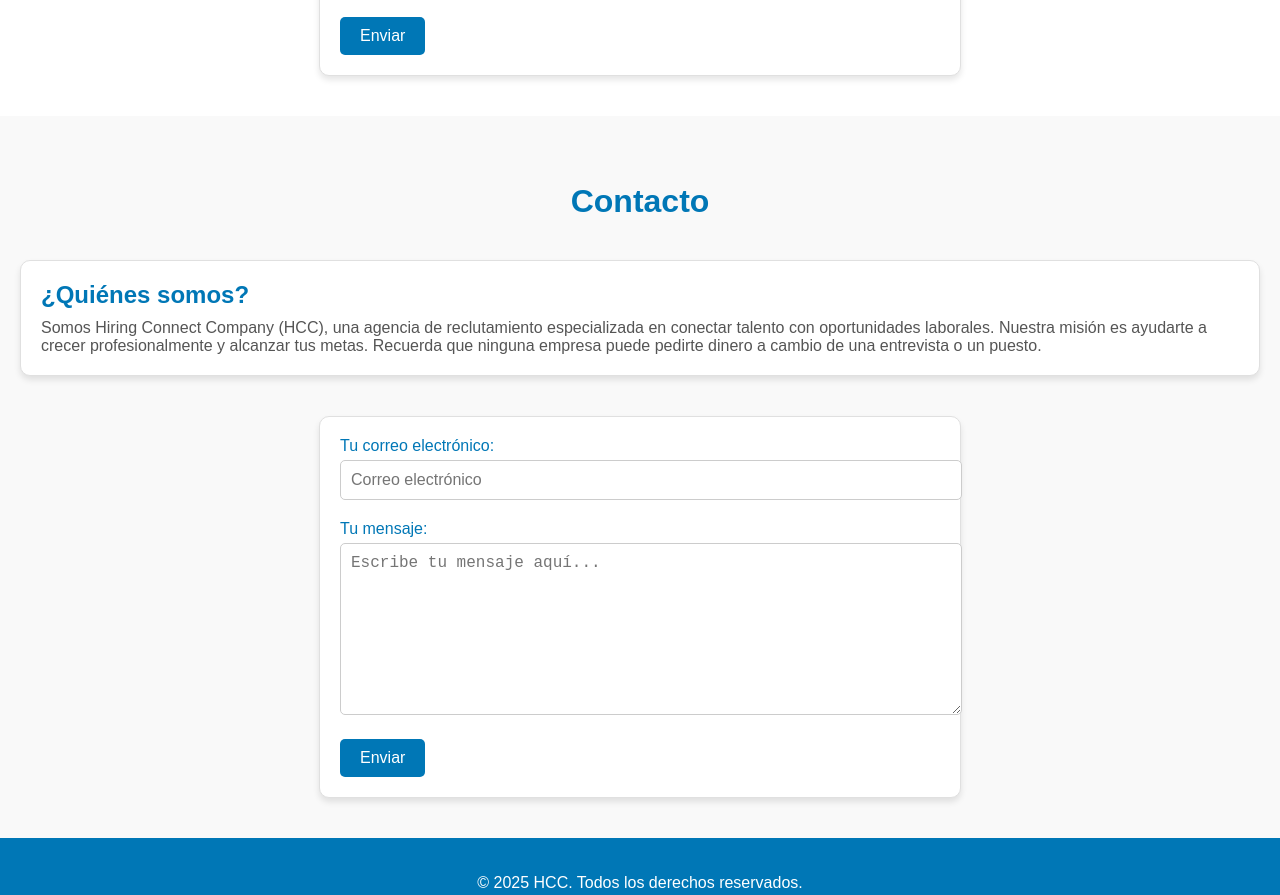
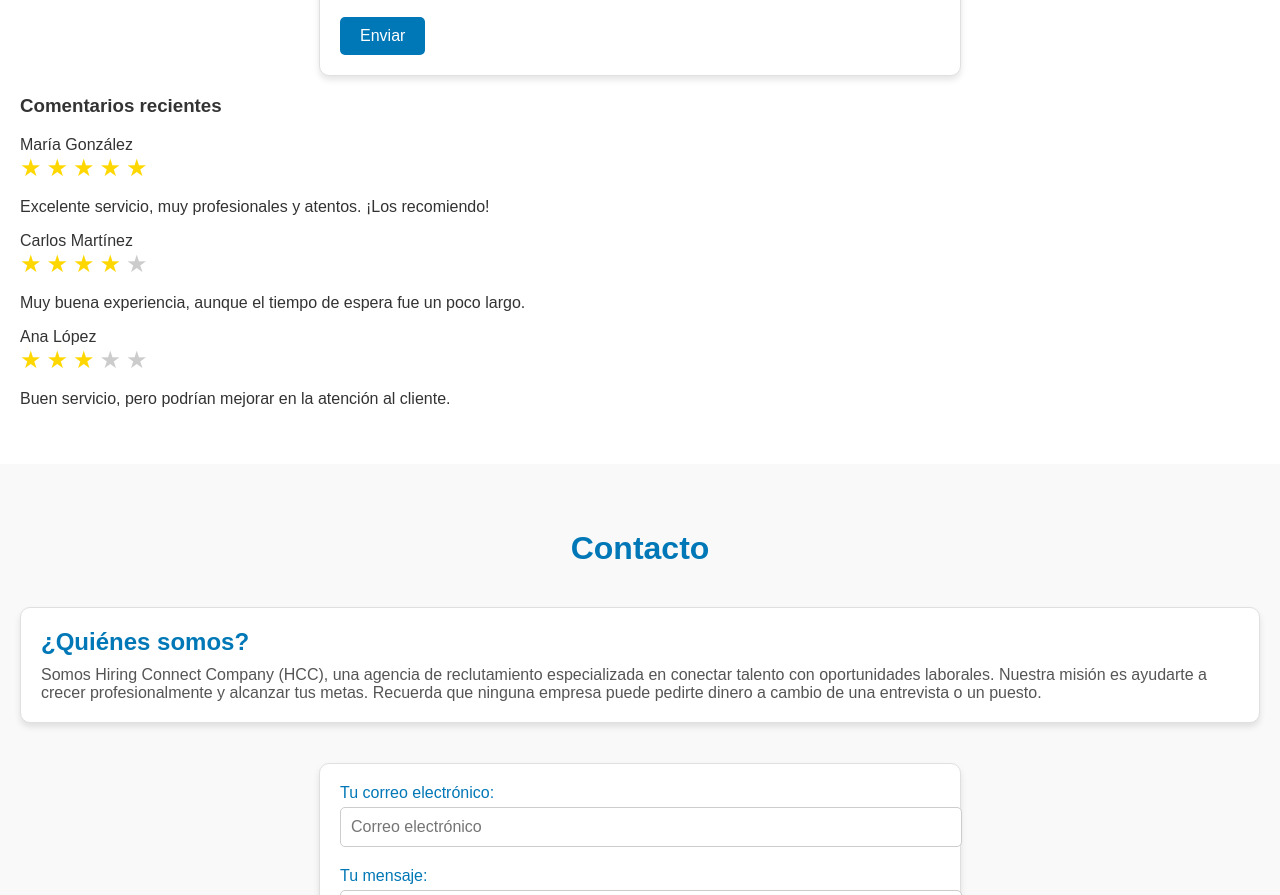
Before and after one commit to smookymolina/hcc, a website: page index.html in a window 1280 px wide. Shown: the part 4363-5258 px from the top of the page. Drawn offline with Linux system fonts and the light colour scheme.

Commit message:
Update index.html

```diff
--- a/index.html
+++ b/index.html
@@ -454,6 +454,50 @@
     <div id="mensaje-exito" class="mensaje-exito" style="display: none;">
         ¡Gracias por tu calificación y comentario!
     </div>
+
+    <!-- Ejemplos de comentarios -->
+    <div class="comentarios-ejemplo">
+        <h3>Comentarios recientes</h3>
+        <div class="comentario-item">
+            <div class="comentario-header">
+                <span class="nombre">María González</span>
+                <div class="estrellas">
+                    <span class="estrella active">&#9733;</span>
+                    <span class="estrella active">&#9733;</span>
+                    <span class="estrella active">&#9733;</span>
+                    <span class="estrella active">&#9733;</span>
+                    <span class="estrella active">&#9733;</span>
+                </div>
+            </div>
+            <p class="comentario-texto">Excelente servicio, muy profesionales y atentos. ¡Los recomiendo!</p>
+        </div>
+        <div class="comentario-item">
+            <div class="comentario-header">
+                <span class="nombre">Carlos Martínez</span>
+                <div class="estrellas">
+                    <span class="estrella active">&#9733;</span>
+                    <span class="estrella active">&#9733;</span>
+                    <span class="estrella active">&#9733;</span>
+                    <span class="estrella active">&#9733;</span>
+                    <span class="estrella">&#9733;</span>
+                </div>
+            </div>
+            <p class="comentario-texto">Muy buena experiencia, aunque el tiempo de espera fue un poco largo.</p>
+        </div>
+        <div class="comentario-item">
+            <div class="comentario-header">
+                <span class="nombre">Ana López</span>
+                <div class="estrellas">
+                    <span class="estrella active">&#9733;</span>
+                    <span class="estrella active">&#9733;</span>
+                    <span class="estrella active">&#9733;</span>
+                    <span class="estrella">&#9733;</span>
+                    <span class="estrella">&#9733;</span>
+                </div>
+            </div>
+            <p class="comentario-texto">Buen servicio, pero podrían mejorar en la atención al cliente.</p>
+        </div>
+    </div>
 </section>
 
     <section id="contacto" class="contacto">
```
